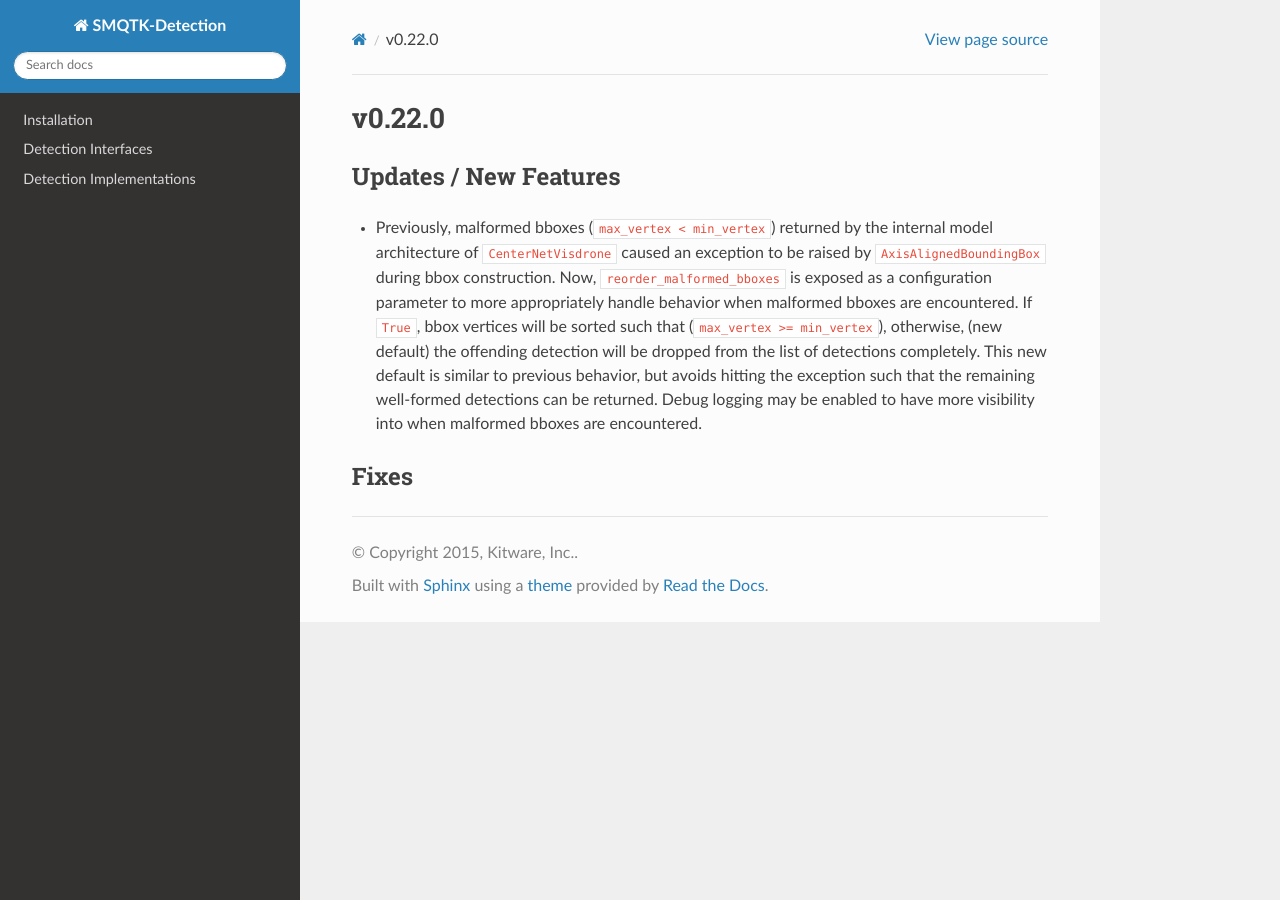
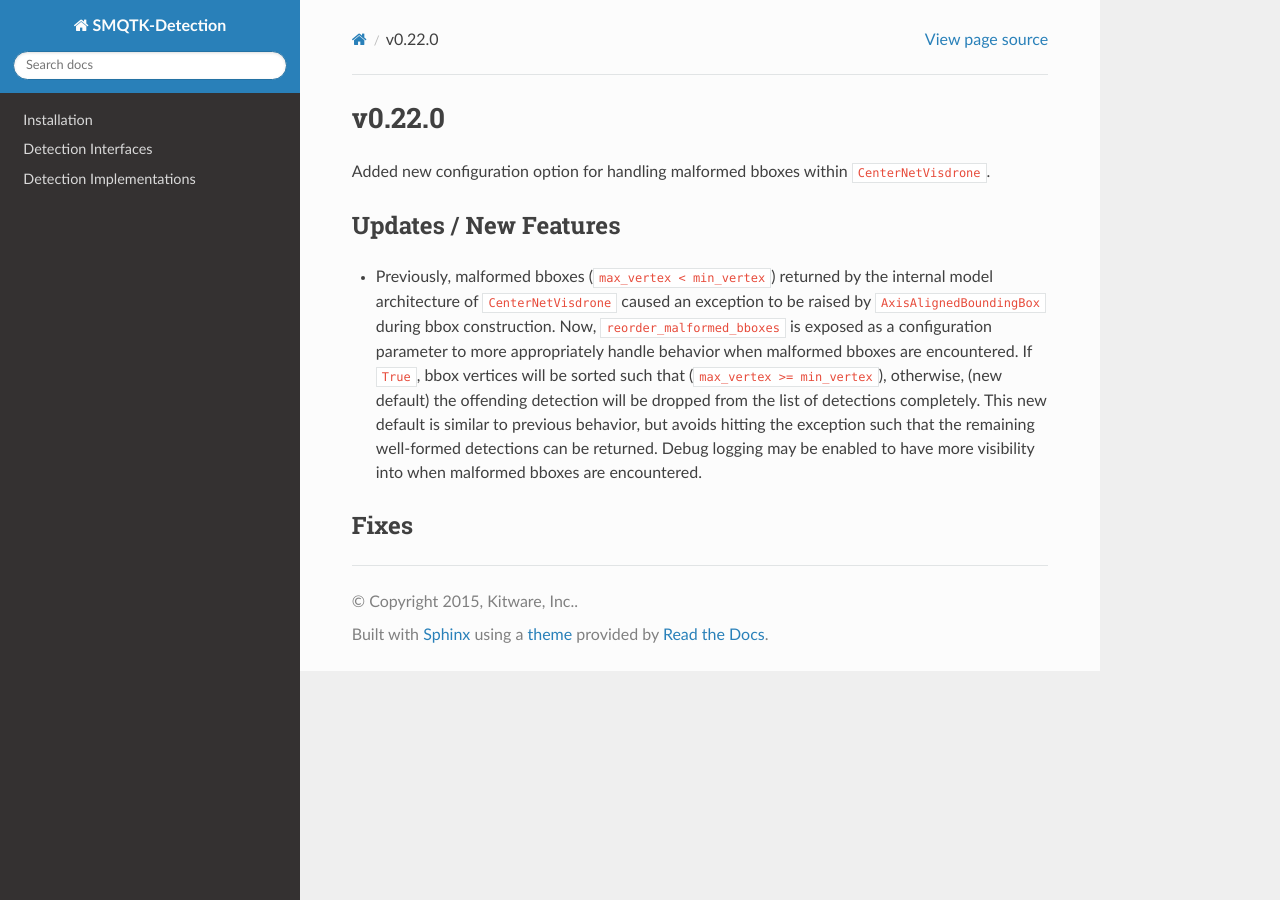
Before and after one commit to Kitware/SMQTK-Detection, a Sphinx documentation site: the page built from docs/release_notes/v0.22.0.rst, in a window 1280 px wide. Built offline with Sphinx 7.4.7 and the Read the Docs theme 3.1.0, drawn with Linux system fonts in a browser that asks for light colours; pages that are not in the unit, such as notebooks, are missing from menus; the version number is read from the project's files by our own code.

Commit message:
Add release notes summary

```diff
--- a/docs/release_notes/v0.22.0.rst
+++ b/docs/release_notes/v0.22.0.rst
@@ -1,5 +1,7 @@
 v0.22.0
 =======
+
+Added new configuration option for handling malformed bboxes within ``CenterNetVisdrone``.
 
 Updates / New Features
 ----------------------
```
